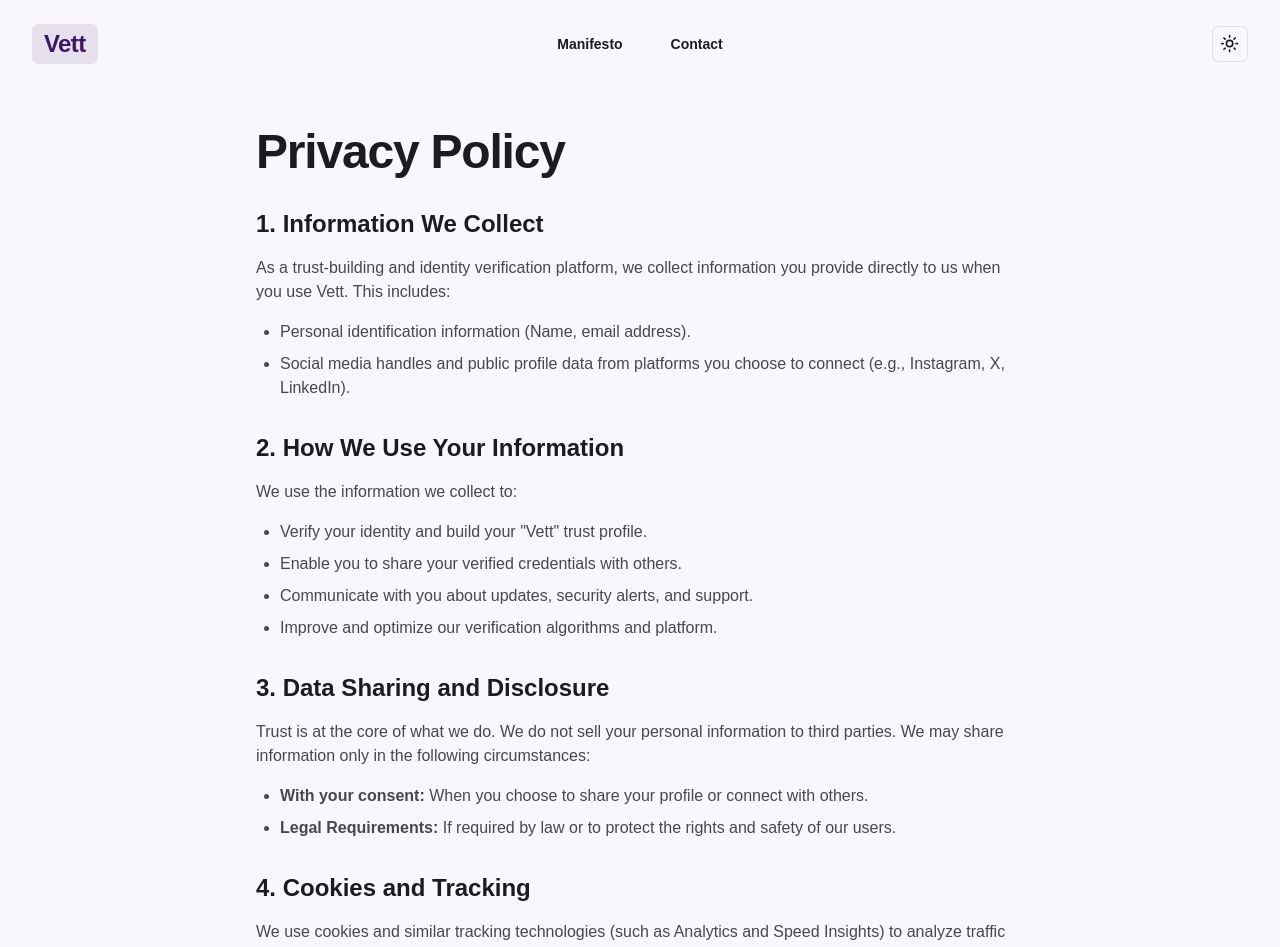
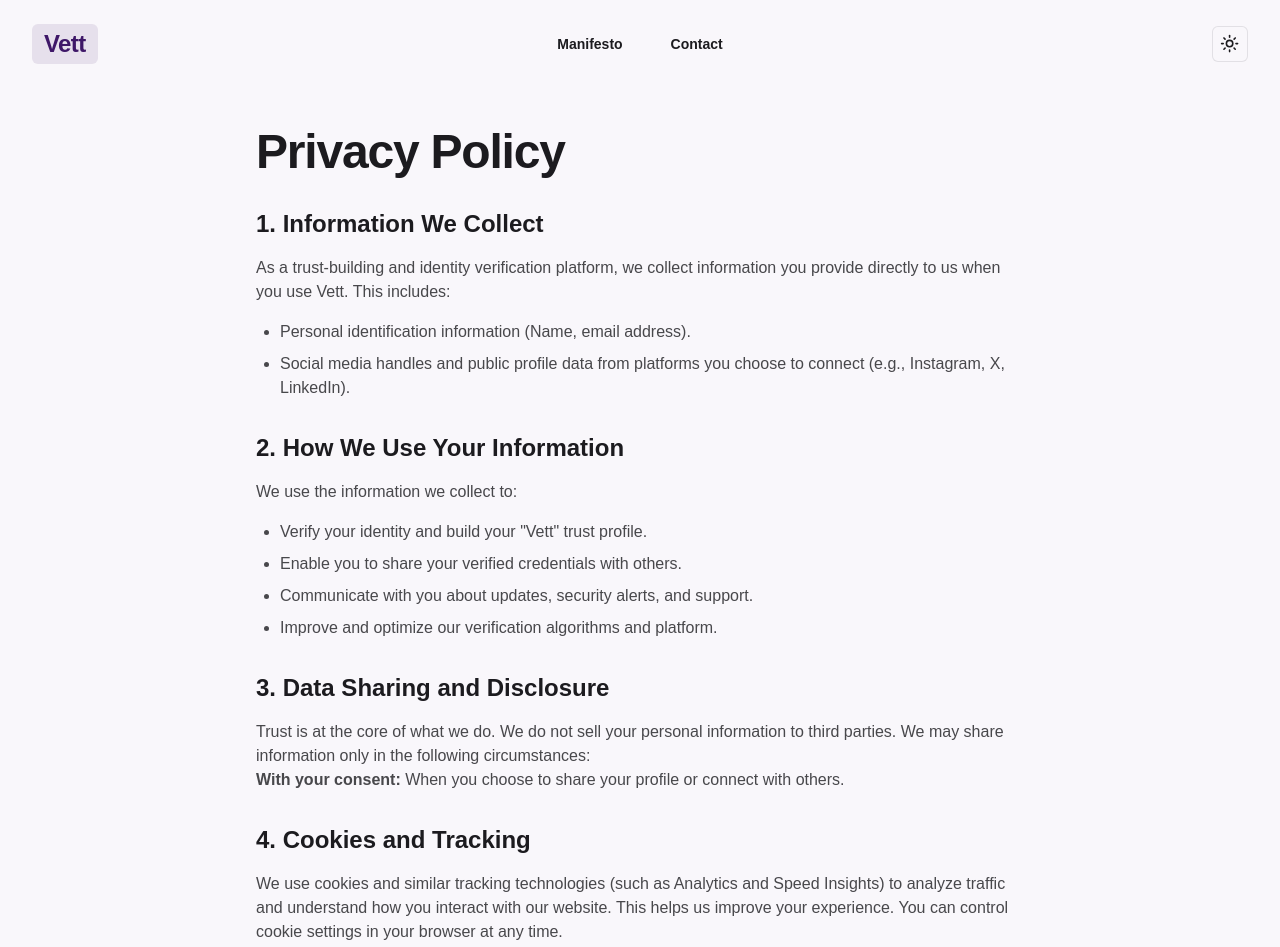
Before and after one commit to Nambike/VettLandingPage, a Next.js app: page /privacy in a window 1280 px wide. Shown: the top 947 px of the page. Built offline with nearby package versions, Linux system fonts and the light colour scheme.

Commit message:
feat:further updtaes

```diff
--- a/src/app/privacy/page.tsx
+++ b/src/app/privacy/page.tsx
@@ -43,10 +43,11 @@ export default function PrivacyPage() {
               <p>
                 Trust is at the core of what we do. We do not sell your personal information to third parties. We may share information only in the following circumstances:
               </p>
+              <strong>With your consent:</strong> When you choose to share your profile or connect with others.
               <ul className="list-disc pl-6 space-y-2 mt-4">
-                <li><strong>With your consent:</strong> When you choose to share your profile or connect with others.</li>
+                {/* <li><strong>With your consent:</strong> When you choose to share your profile or connect with others.</li> */}
                 {/* <li><strong>Service Providers:</strong> We may work with trusted partners to perform identity verification or host our services.</li> */}
-                <li><strong>Legal Requirements:</strong> If required by law or to protect the rights and safety of our users.</li>
+                {/* <li><strong>Legal Requirements:</strong> If required by law or to protect the rights and safety of our users.</li> */}
               </ul>
             </section>
 
```
